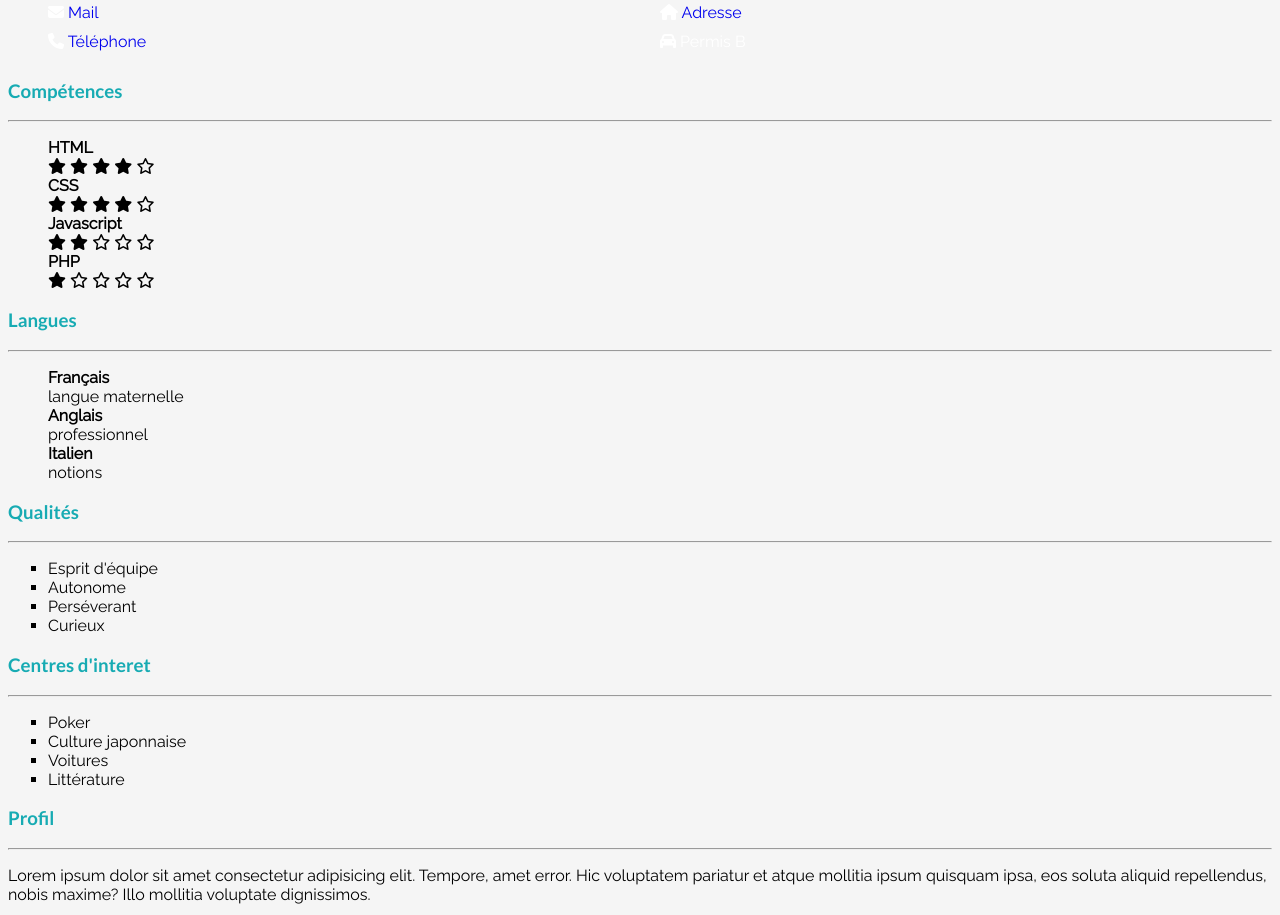
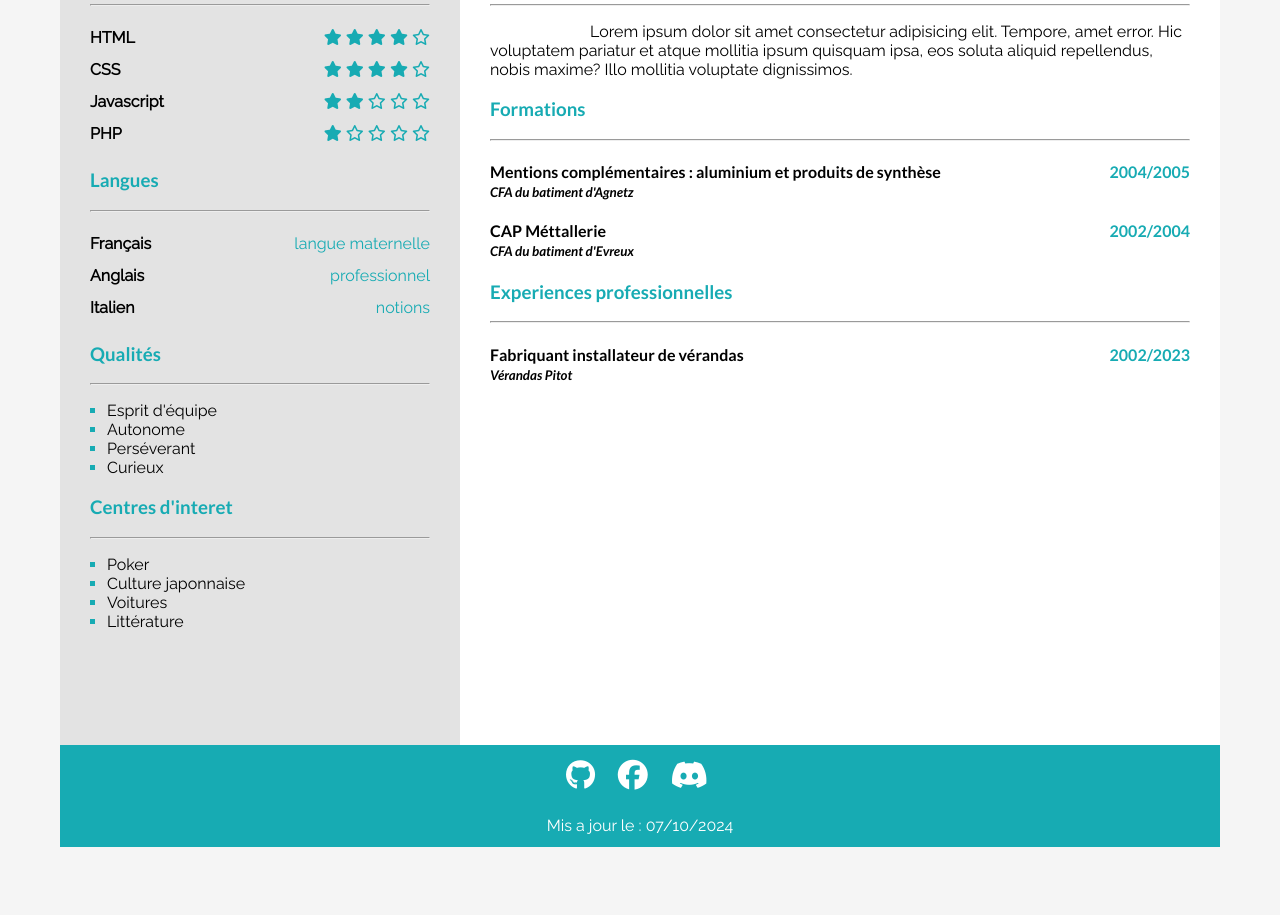
Before and after one commit to Axelos28/Curiculum-Vitae, a plain HTML site: page index.html in a window 1280 px wide. Shown: the part 305-1220 px from the top of the page. After the commit the page ends 1152 px from the top, so only its background shows below. Drawn offline with Linux system fonts and the light colour scheme; files whose address does not match are found by name.

Commit message:
add end of CSS

```diff
--- a/assets/CSS/style.css
+++ b/assets/CSS/style.css
@@ -97,3 +97,130 @@ h4:hover{
     flex-basis: 50%;
     margin-bottom: 10px;
 }
+
+body{
+    background-color: #ffffff;
+    width: 1160px;
+    margin: auto;
+}
+
+header{
+    background-color: #17abb3;
+    height: 250px;
+    display: flex;
+    justify-content: center;
+    align-items: center;
+    flex-direction: column;
+    flex-wrap: wrap;
+}
+
+main{
+    height: 800px;
+    display: flex;
+}
+
+#information{
+    width: 340px;
+    height: 800px;
+    background-color: #e3e3e3;
+    padding-left: 30px;
+    padding-right: 30px;
+    text-align: left;
+}
+
+#profil{
+    width: 700px;
+    height: 800px;
+    padding-left: 30px;
+    padding-right: 30px;
+    text-align: left;
+}
+
+footer{
+    background-color: #17abb3;
+    height: 100px;
+    border: 1px solid #17abb3;
+    display: flex;
+    flex-wrap: wrap;
+    justify-content:center;
+    align-items: center;
+}
+
+time{
+    color: #17abb3;
+    text-align: right;
+    margin-right: initial;
+    float: right;
+}
+
+#masterie{
+    float: right;
+}
+
+#language{
+    line-height: 2;
+    margin-left: -40px;
+}
+
+#skill{
+    line-height: 2;
+    margin-left: -40px;
+}
+
+ul{
+    color: #17abb3;
+
+}
+ul li::before{
+
+    color: #17abb3;
+}
+span{
+    color: #000;
+}
+#list{
+    margin-left: -23px;
+}
+
+#stars{
+    float: right;
+}
+
+
+#update{
+    color: #ffffff;
+}
+
+#icon{
+    font-size: 30px;
+    color: #ffffff;
+    flex-basis: 100%;
+    margin-left: 505px;
+}
+
+#github{
+    margin-right: 15px;
+}
+#github:hover{
+    opacity: 0.6;
+}
+
+#discord{
+    margin-left: 15px;
+}
+
+#discord:hover{
+    opacity: 0.6;
+}
+
+#facebook:hover{
+    opacity: 0.6;
+}
+
+a{
+    color: #ffffff;
+}
+
+p{
+    text-indent: 100px;
+}
```
